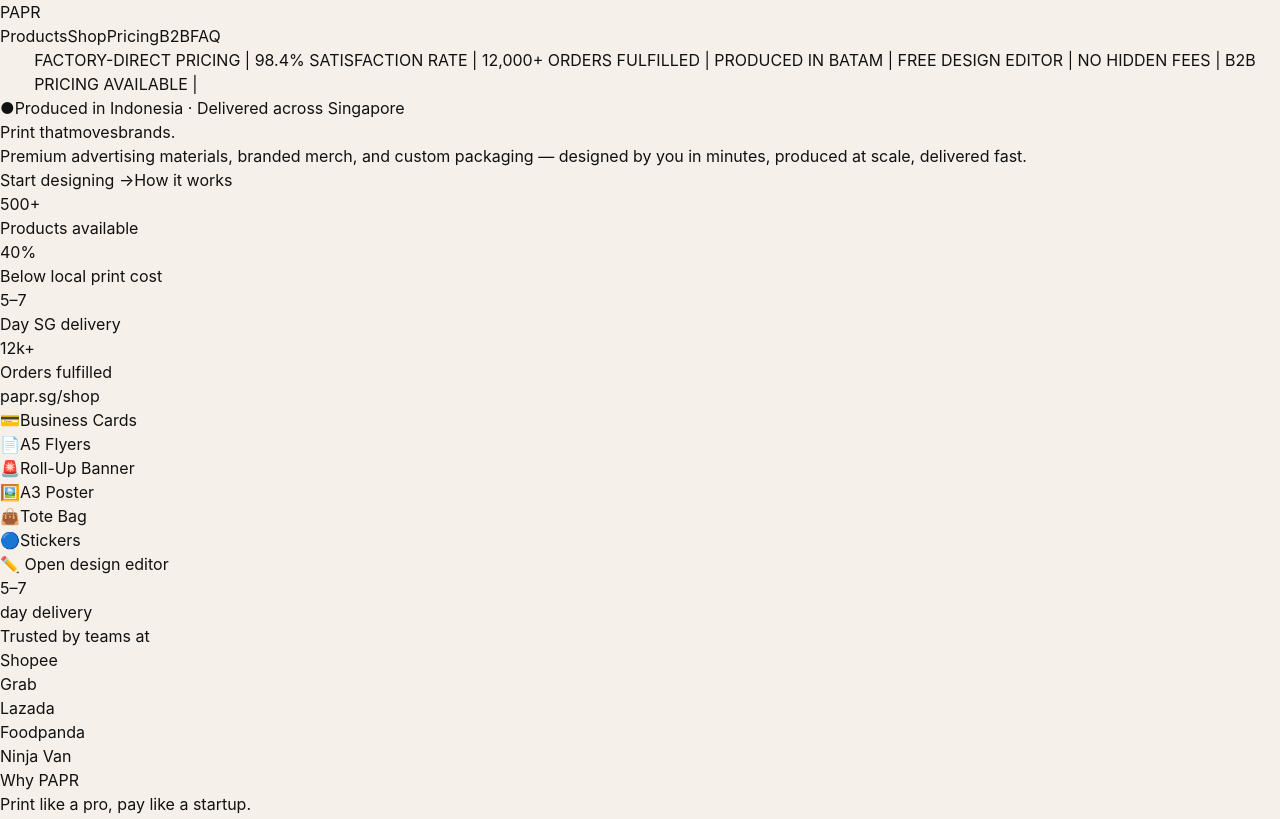
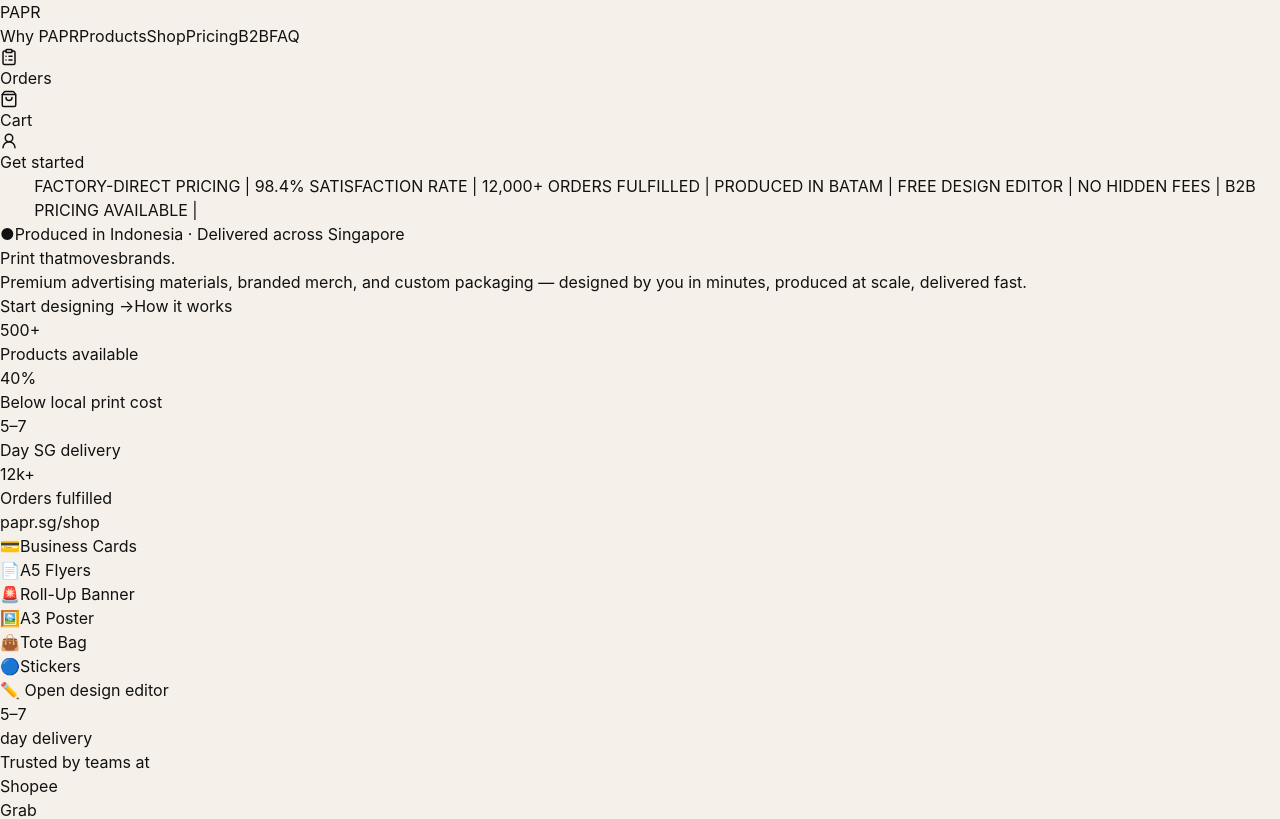
Before and after one commit to paprproject/papr, a React (Vite) app: page / in a window 1280 px wide. Shown: the top 819 px of the page. Built offline with nearby package versions, Linux system fonts and the light colour scheme; no server answers.

Commit message:
Add navbar actions and placeholder account routes

```diff
--- a/package.json
+++ b/package.json
@@ -11,6 +11,7 @@
   },
   "dependencies": {
     "@supabase/supabase-js": "^2.107.0",
+    "lucide-react": "^1.17.0",
     "react": "^19.2.6",
     "react-dom": "^19.2.6",
     "react-router-dom": "^7.15.1"
--- a/src/app/router.tsx
+++ b/src/app/router.tsx
@@ -8,6 +8,9 @@
 import FAQPage from "../pages/FAQ/FAQPage";
 import CartPage from "../pages/Cart/CartPage";
 import CheckoutPage from "../pages/Checkout/CheckoutPage";
+import LoginPage from "../pages/Login/LoginPage";
+import OrdersPage from "../pages/Orders/OrdersPage";
+import WhyPage from "../pages/Why/WhyPage";
 
 export const router = createBrowserRouter([
   {
@@ -22,6 +25,9 @@
       { path: "faq", element: <FAQPage /> },
       { path: "cart", element: <CartPage /> },
       { path: "checkout", element: <CheckoutPage /> },
+      { path: "why", element: <WhyPage /> },
+      { path: "orders", element: <OrdersPage /> },
+      { path: "login", element: <LoginPage /> },
     ],
   },
 ]);
--- a/src/components/layout/Navbar.tsx
+++ b/src/components/layout/Navbar.tsx
@@ -1,25 +1,50 @@
 import { Link } from "react-router-dom";
+import { Phone, ShoppingBag, UserRound, ClipboardList } from "lucide-react";
 
 function Navbar() {
   return (
-    <header className="w-full border-b border-black/10 bg-[#f5f1ea]">
-      <div className="mx-auto flex max-w-7xl items-center justify-between px-8 py-5">
-
-        <Link
-          to="/"
-          className="text-3xl font-black tracking-tight"
-        >
-          PAPR
+    <header className="sticky top-0 z-40 w-full border-b border-black/10 bg-[#f5f1ea]/95 backdrop-blur">
+      <div className="mx-auto flex max-w-7xl items-center justify-between px-6 py-5">
+        <div className="flex items-center gap-10">
+          <Link to="/" className="text-3xl font-black tracking-tight">
+            PAP<span className="text-orange-600">R</span>
           </Link>
 
-        <nav className="flex items-center gap-8 text-sm font-medium">
+          <nav className="hidden items-center gap-8 text-sm font-semibold text-black/70 lg:flex">
+            <Link to="/why">Why PAPR</Link>
             <Link to="/products">Products</Link>
             <Link to="/shop">Shop</Link>
             <Link to="/pricing">Pricing</Link>
             <Link to="/b2b">B2B</Link>
             <Link to="/faq">FAQ</Link>
           </nav>
+        </div>
 
+        <div className="flex items-center gap-3">
+          <Link
+            to="/orders"
+            className="hidden items-center gap-2 rounded-full border border-black/10 px-4 py-3 text-sm font-bold text-black/70 transition hover:bg-white md:flex"
+          >
+            <ClipboardList size={18} />
+            Orders
+          </Link>
+
+          <Link
+            to="/cart"
+            className="flex items-center gap-2 rounded-full border border-black/10 px-4 py-3 text-sm font-bold text-black/70 transition hover:bg-white"
+          >
+            <ShoppingBag size={18} />
+            Cart
+          </Link>
+
+          <Link
+            to="/login"
+            className="flex items-center gap-2 rounded-full bg-black px-5 py-3 text-sm font-bold text-white transition hover:scale-105"
+          >
+            <UserRound size={18} />
+            Get started
+          </Link>
+        </div>
       </div>
     </header>
   );
--- /dev/null
+++ b/src/pages/Login/LoginPage.tsx
@@ -0,0 +1,11 @@
+function LoginPage() {
+  return (
+    <section className="mx-auto max-w-7xl px-6 py-24">
+      <h1 className="text-5xl font-black">Get started</h1>
+      <p className="mt-4 text-xl text-black/60">
+        Login and account creation will live here.
+      </p>
+    </section>
+  );
+}
+export default LoginPage;
--- /dev/null
+++ b/src/pages/Orders/OrdersPage.tsx
@@ -0,0 +1,11 @@
+function OrdersPage() {
+  return (
+    <section className="mx-auto max-w-7xl px-6 py-24">
+      <h1 className="text-5xl font-black">Orders</h1>
+      <p className="mt-4 text-xl text-black/60">
+        Customers will track print orders and job tickets here.
+      </p>
+    </section>
+  );
+}
+export default OrdersPage;
--- /dev/null
+++ b/src/pages/Why/WhyPage.tsx
@@ -0,0 +1,11 @@
+function WhyPage() {
+  return (
+    <section className="mx-auto max-w-7xl px-6 py-24">
+      <h1 className="text-5xl font-black">Why PAPR</h1>
+      <p className="mt-4 text-xl text-black/60">
+        Factory-direct pricing, fast delivery, and production quality.
+      </p>
+    </section>
+  );
+}
+export default WhyPage;
```
Also changed, not shown: 1 other file (tests, documents, lock files or other folders). Lines whose indentation alone changed are shown as unchanged.
